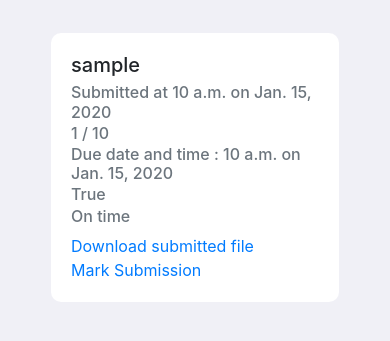
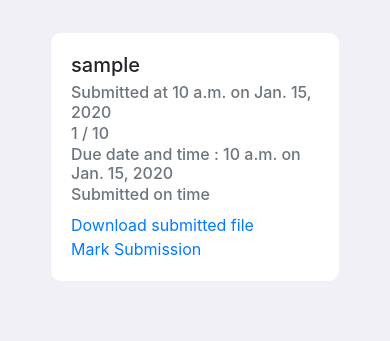
Before and after one commit to Aafiya-H/Classroom, a Django app: page /assignment_summary/1 in a window 390 px wide; the page is wider, and only the part inside the window is pictured. Shown: the part 222-563 px from the top of that part. Run offline with Django 3.2, Linux system fonts and the light colour scheme; a user stored in the database is signed in; tables that the repository leaves empty hold one stand-in row (values such as "Sample post"); some libraries are stand-ins or nearby versions.

Commit message:
Truncation, hamburger menu and other small fixes

```diff
--- a/base/templates/base/assignment_summary.html
+++ b/base/templates/base/assignment_summary.html
@@ -25,7 +25,7 @@
               <ul id="menu">
                 {% if mappings %}
                     {% for mapping in mappings %}
-                        <a href="{% url 'render_class' id=mapping.classroom_id.id %}"><li>{{mapping.classroom_id.classroom_name}}</li></a>
+                        <a href="{% url 'render_class' id=mapping.classroom_id.id %}"><li>{{mapping.classroom_id.classroom_name|truncatechars:30}}</li></a>
                     {% endfor %}
                 {% endif %}
               </ul>
@@ -60,11 +60,10 @@
             <h6 class="card-subtitle mb-2 text-muted">Submitted at {{ submission.submitted_time }} on {{ submission.submitted_date }}</h6>
             <h6 class="card-subtitle mb-2 text-muted">{{ submission.marks_alloted }} / {{ submission.assignment_id.total_marks }}</h6>
             <h6 class="card-subtitle mb-2 text-muted">Due date and time : {{ submission.assignment_id.due_time }} on {{ submission.assignment_id.due_date }}</h6>
-            <h6 class="card-subtitle mb-2 text-muted">{{submission.submitted_on_time}}</h6>
             {% if submission.submitted_on_time %}
-            <h6 class="card-subtitle mb-2 text-muted">On time</h6>
+            <h6 class="card-subtitle mb-2 text-muted">Submitted on time</h6>
             {% else %}
-            <h6 class="card-subtitle mb-2 text-muted">Oops! Submitted late</h6>
+            <h6 class="card-subtitle mb-2 text-muted" style="color: crimson !important;">Oops! Submitted late</h6>
             {% endif %}
             <a  href="{% get_media_prefix %}{{ submission.submission_file }}" download> Download submitted file </a>
             <br>
```
Also changed, not shown: base/templates/base/home.html (+6 -6 lines), base/templates/base/parent_class.html (+6 -3 lines).
